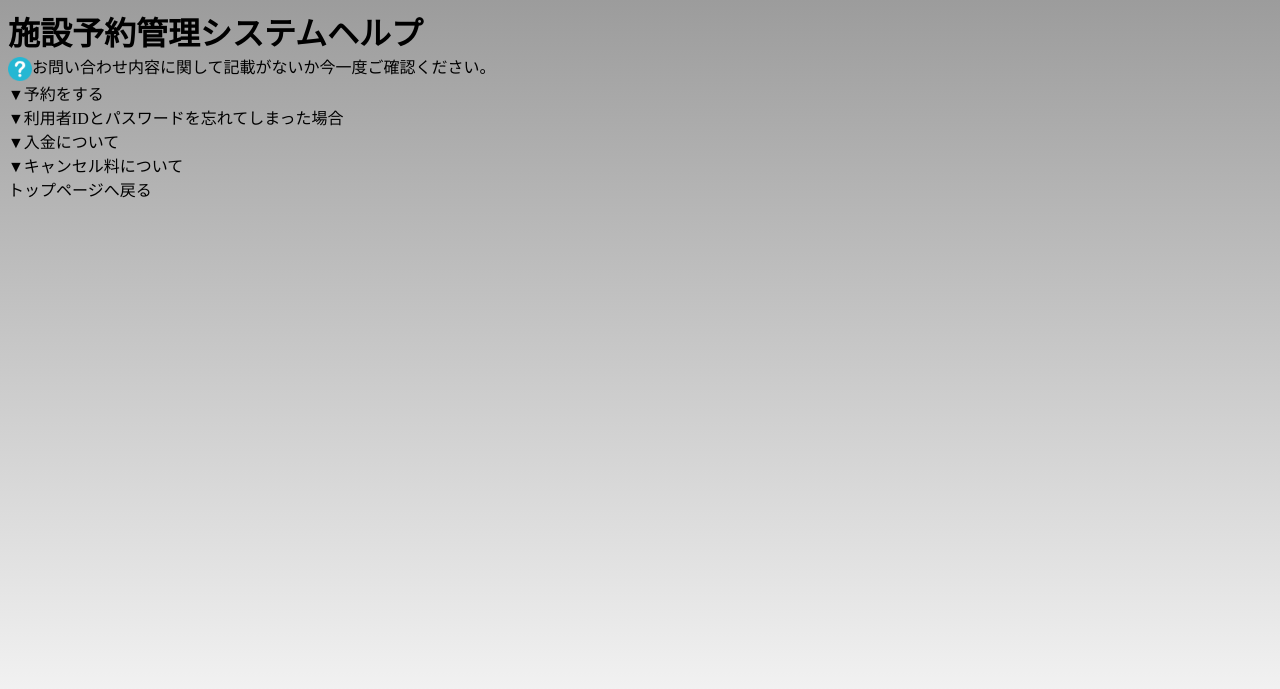
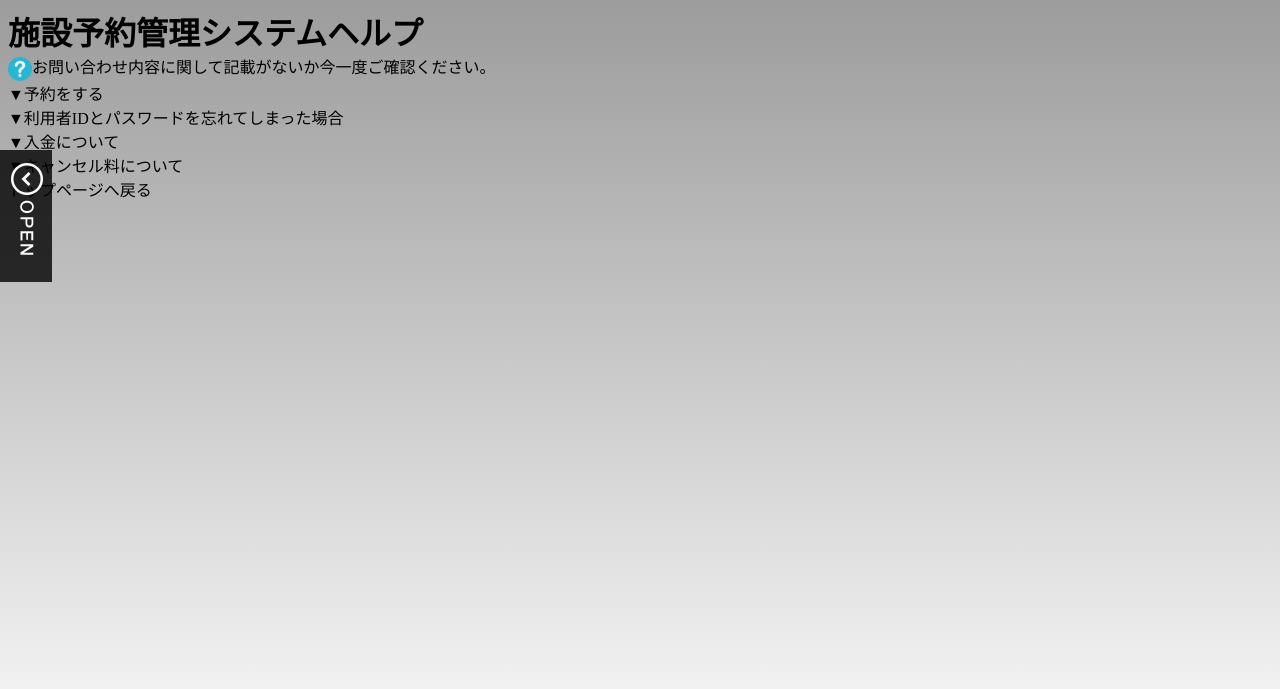
Before and after one commit to yukiafronia/project-C, a PHP site: page /How_to_use.html in a window 1280 px wide. Shown: the top 689 px of the page. Run offline with PHP 8.4, Linux system fonts and the light colour scheme; some libraries are stand-ins or nearby versions.

Commit message:
最終調整

```diff
--- a/How_to_use.html
+++ b/How_to_use.html
@@ -4,8 +4,23 @@
     <meta charset="utf-8"/>
     <title>ヘルプ</title>
     <link rel="stylesheet" type="text/css" href="StyleSheet.css"/>
+    <script src="./javascript/jquery-3.2.1.min.js"></script>
+    <script src="./javascript/jquery-ui-1.10.3.custom.min.js"></script>
+    <script src="./javascript/sisetuyoyaku.js"></script>
 </head>
 <body>
+
+  <div class="page-main" role="main">
+      <aside>
+          <ul>
+              <li><a href="index.php"><img src="img/logout_maru.png"></a></li>
+              <li><a href="mypage.php"><img src="img/user_maru.png"></a></li>
+              <li><a href="ShisetsuYoyaku.html"><img src="img/logout_hanten_maru.png"></a></li>
+          </ul>
+          <button><img src="img/btn_open.png"></button>
+      </aside>
+  </div>
+
 <h1>施設予約管理システムヘルプ</h1>
 <a><img src="img/FAQ.png" height="24px">お問い合わせ内容に関して記載がないか今一度ご確認ください。</a>
 <nav id="accordion">
--- a/StyleSheet.css
+++ b/StyleSheet.css
@@ -4,6 +4,46 @@ html {
 
 body {
     background: linear-gradient(#9c9c9c, #ffffff);
+}
+
+.page-main {
+    position: relative;
+    z-index : 1;
+}
+
+.page-main > aside {
+    background-color: rgba(0,0,0,0.8);
+    width: 350px;
+    height: 100%;
+    top: 0;
+    left: -350px;
+    position: fixed;
+}
+
+.page-main > aside ul {
+    margin: 0;
+    padding: 0;
+    /*top: 50px;*/
+    left: 85px;
+    position: absolute;
+}
+
+.page-main > aside li {
+    /*margin: 0 0 20px;*/
+    list-style: none;
+}
+
+.page-main > aside button {
+    background-color: rgba(0,0,0,0.8);
+    display: block;
+    position: absolute;
+    top: 150px;
+    left: 350px;
+    width: 52px;
+    height: 132px;
+    margin: 0;
+    padding: 0;
+    border: none;
 }
 
 .hero-header{
--- a/index.php
+++ b/index.php
@@ -47,7 +47,7 @@
                   How to use
               </span>
           </button>
-          <button class = "bottom">
+          <button class = "bottom3">
               <span>
                   <img src="img/reservation.png">
                   <img src="img/reservation_hanten.png"><br>
--- a/javascript/main2.js
+++ b/javascript/main2.js
@@ -17,7 +17,7 @@ $(function () {
             500
         );
         setTimeout(function () {
-            window.location.href = "./ShisetsuYoyaku.html";
+            window.location.href = "./mypage.php";
         }, 600);
     });
 
@@ -38,7 +38,7 @@ $(function () {
             500
         );
         setTimeout(function () {
-            window.location.href = "./mypage.php";
+            window.location.href = "./ShisetsuYoyaku.html";
         }, 600);
     });
 
--- a/login.html
+++ b/login.html
@@ -29,6 +29,6 @@
   </div>
 </div>
 </font>
-  <label class = "background-img" alt=""> </label>
+  <!-- <label class = "background-img" alt=""> </label> -->
 </body>
 </html>
--- a/new_acount.html
+++ b/new_acount.html
@@ -6,8 +6,10 @@
     <link rel="stylesheet" type="text/css" href="login.css"/>
 </head>
 <body>
+  <font color="white">
 <div class="login">
-    <h1>新規会員登録画面</h1>
+    <div class ="login2">
+    <h1 style = "margin-left: 40px;">新規会員登録画面</h1>
     <form method="post" action="new_acount.php">
         <div class="submit">
             <p>
@@ -26,6 +28,8 @@
             </p>
         </div>
     </form>
+  </div>
 </div>
+</font>
 </body>
 </html>
--- a/new_acount.php
+++ b/new_acount.php
@@ -60,7 +60,9 @@ try {
 $dbh = null;
 
 ?>
+<font color=white>
 <div class="login">
+  <div class="login2">
     <h1>登録が完了しました。</h1>
     <form method="post" action="login.html">
         <p>
@@ -68,6 +70,8 @@ $dbh = null;
             <input type="submit" value="戻る"/>
         </p>
     </form>
+  </div>
 </div>
+</font>
 </body>
 </html>
```
Also changed, not shown: ShisetsuYoyaku.html (+5 -5 lines), login.css (+6 -2 lines), bunkyo_ki.jpg (deleted), 1 other file.
